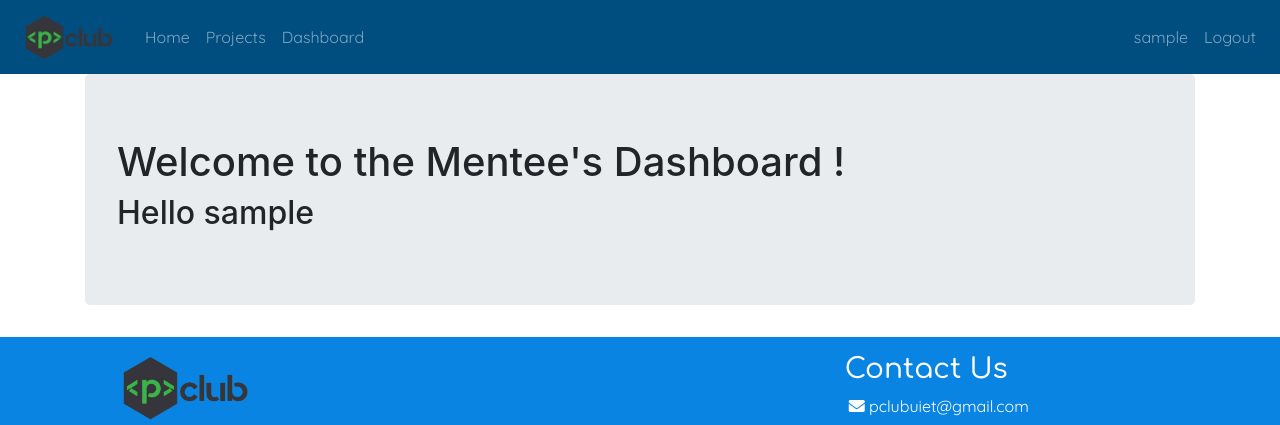
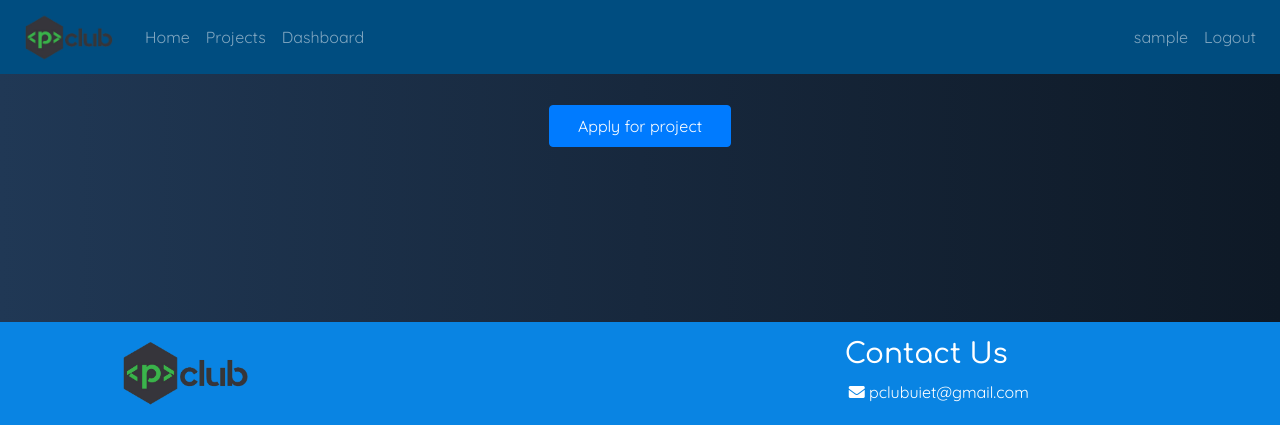
Before and after one commit to Mahir-G/psoc2020, a Django app: template mentees/templates/mentees/dashboard.html in a window 1280 px wide. Shown: the top 425 px of the page. Run offline with Django 3.2, Linux system fonts and the light colour scheme; the template is opened without the code that fills it, so the values that code supplies are empty; the visitor is signed in with stand-in values (Sample User, id 1); some libraries are stand-ins or nearby versions; some web fonts are replaced.

Commit message:
added apply for projects button

```diff
--- a/mentees/templates/mentees/dashboard.html
+++ b/mentees/templates/mentees/dashboard.html
@@ -1,19 +1,11 @@
-{% extends 'mentors/base.html' %}
-{% block body_block %}
-    <div class="container">
-        <div class="jumbotron">
-            <h1>Welcome to the Mentee's Dashboard !</h1>
-            {% if user.is_authenticated %}
-                <h2>Hello {{ user.username }}</h2>
-            {% endif %}
-            {% for project in user.mentee.projects.all %}
-                <div class="container">
-                    <p>{{ project.title }}</p>
-                    <p>{{ project.description }}</p>
-                    <p>{{ project.code }}</p>
-                    <p>status: pending</p>
-                </div>
-            {% endfor %}
-        </div>
+{% extends 'mentors/base.html' %} {% load static %} {% block body_block %}
+<link rel="stylesheet" href="{% static 'mentors/css/base.css' %}" />
+<link rel="stylesheet" href="{% static 'mentors/css/style.css' %}" />
+<section class="home-section pt4 pb-5">
+    <div class="create-project">
+    <button type="button">
+        <a href="" class="btn btn-primary">Apply for project</a>
+    </button>
     </div>
+</section>
 {% endblock %}
```
